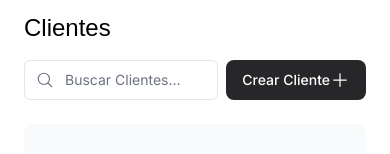
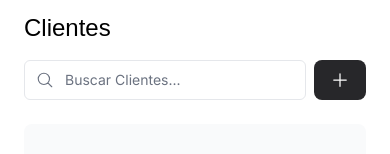
Before and after one commit to solidsnk86/dashboard-369, a Next.js app: page /dashboard/customers in a window 390 px wide. Shown: the part 180-334 px from the top of the page. Built offline with nearby package versions, Linux system fonts and the light colour scheme; no server answers; the database is empty; a web font is replaced by a local one.

Commit message:
update hidden button

```diff
--- a/app/ui/customers/buttons.tsx
+++ b/app/ui/customers/buttons.tsx
@@ -8,7 +8,7 @@ export function CreateCustomer() {
         <Link href="/dashboard/customers/create"
             className="flex h-10 items-center rounded-lg bg-zinc-800 px-4 text-sm font-medium text-white transition-colors hover:bg-zinc-700 focus-visible:outline focus-visible:outline-2 focus-visible:outline-offset-2 focus-visible:outline-zinc-600"
         >
-            <span>Crear Cliente</span>{' '}
+            <span className="hidden md:block">Crear Cliente</span>{' '}
             <PlusIcon className='h-5 md:ml-4' />
         </Link>
     )
```
